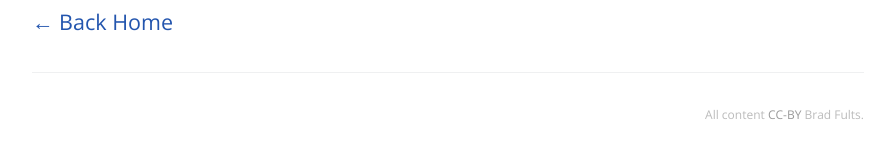
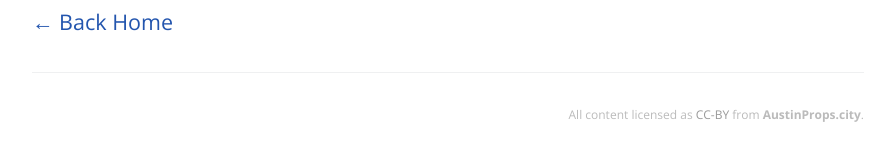
Before and after one commit to h3h/austinprops.city, a Jekyll site: the page built from _posts/2018-10-08-proposition-a.md, in a window 1280 px wide. Shown: the part 2250-2391 px from the top of the page, without its empty margins (192-1087 px from the left). Built offline with Jekyll 4.4.1, drawn with Linux system fonts in a browser that asks for light colours.

Commit message:
Change license owner to be this site

```diff
--- a/_includes/footer.html
+++ b/_includes/footer.html
@@ -1,3 +1,4 @@
 <p class="site-footer">
-    All content <a href="https://creativecommons.org/licenses/by/4.0/">CC-BY</a> Brad Fults.
+    All content licensed as <a href="https://creativecommons.org/licenses/by/4.0/">CC-BY</a> from
+    <b>AustinProps.city</b>.
 </p>
```
